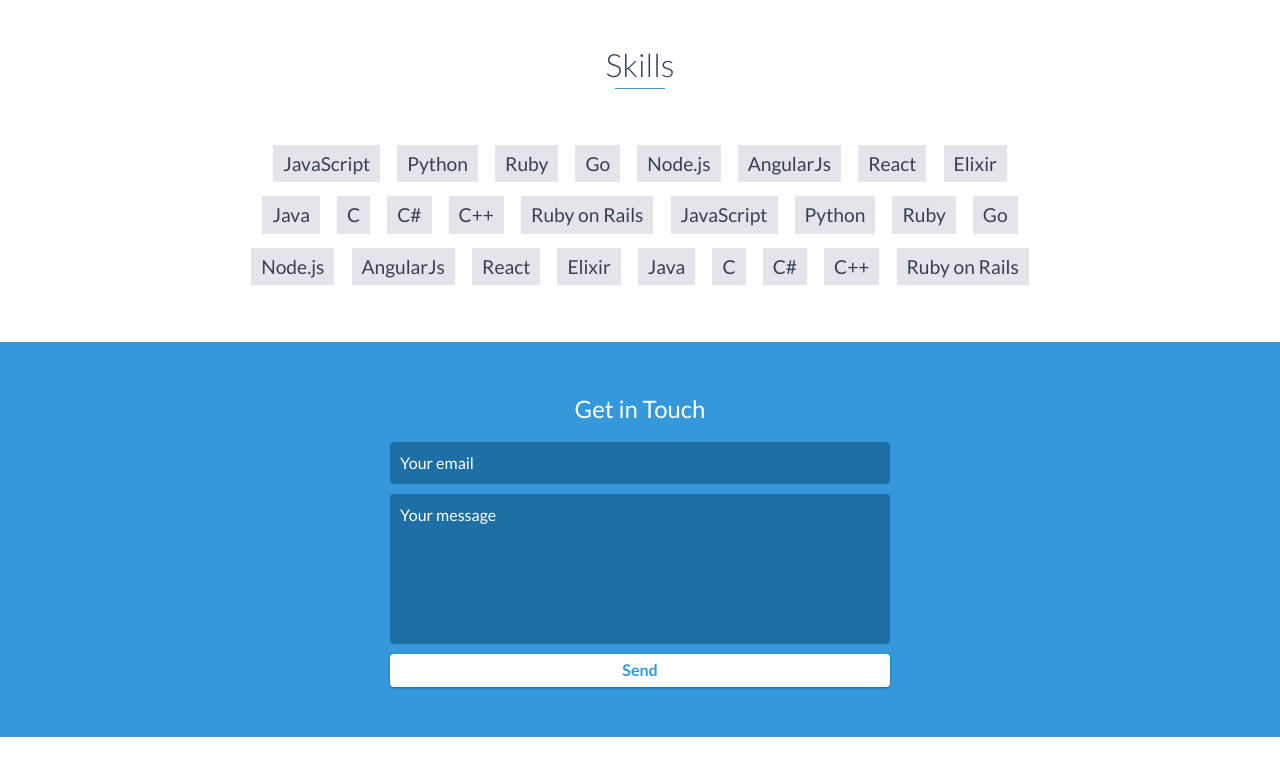
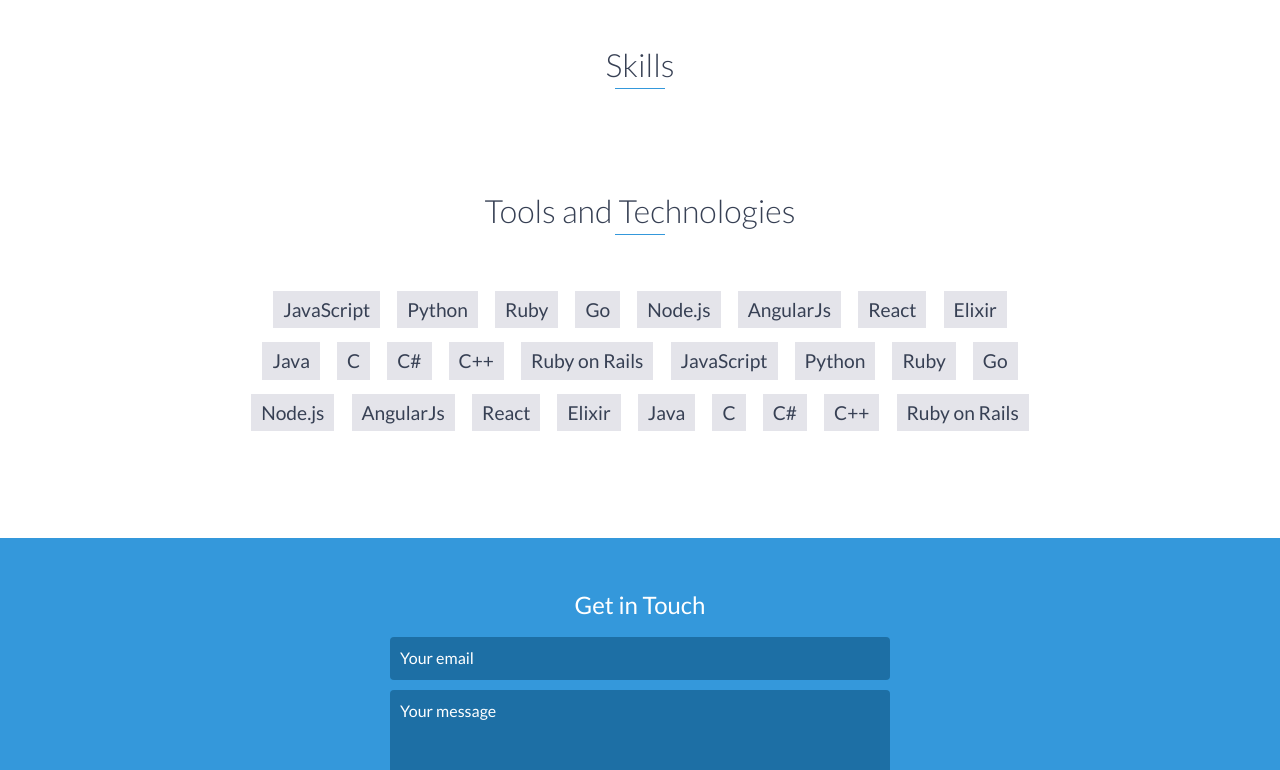
Before and after one commit to janeanvoss/portfolio, a website: page index.html in a window 1280 px wide. Shown: the part 4200-4970 px from the top of the page. Drawn offline with nearby package versions, Linux system fonts and the light colour scheme.

Commit message:
Skills section

```diff
--- a/index.html
+++ b/index.html
@@ -174,6 +174,9 @@
 
     <div id="skills">
         <h2 class="heading">Skills</h2>
+
+	<div id="skills">
+        <h2 class="heading">Tools and Technologies</h2>
         <ul>
             <li>JavaScript</li>
             <li>Python</li>
@@ -202,6 +205,7 @@
             <li>C++</li>
             <li>Ruby on Rails</li>
         </ul>
+    </div>
     </div>
     <!-- End #skills -->
 
```
